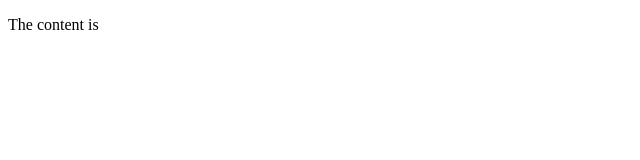
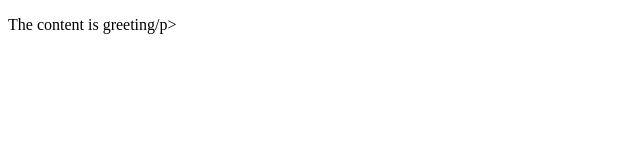
Before and after one commit to supergillie/judo, a plain HTML site: page public/index.html in a window 1280 px wide. Shown: the full height of the page, 0-640 px from the left. Drawn offline with nearby package versions, Linux system fonts and the light colour scheme; no server answers.

Commit message:
peter trst

```diff
--- a/public/index.html
+++ b/public/index.html
@@ -8,7 +8,7 @@
 
 <body>
 <div ng-controller="Hello">
-    <p>The content is {{greeting}}</p>
+    <p>The content is greeting/p>
 </div>
 </body>
 </html>
```
